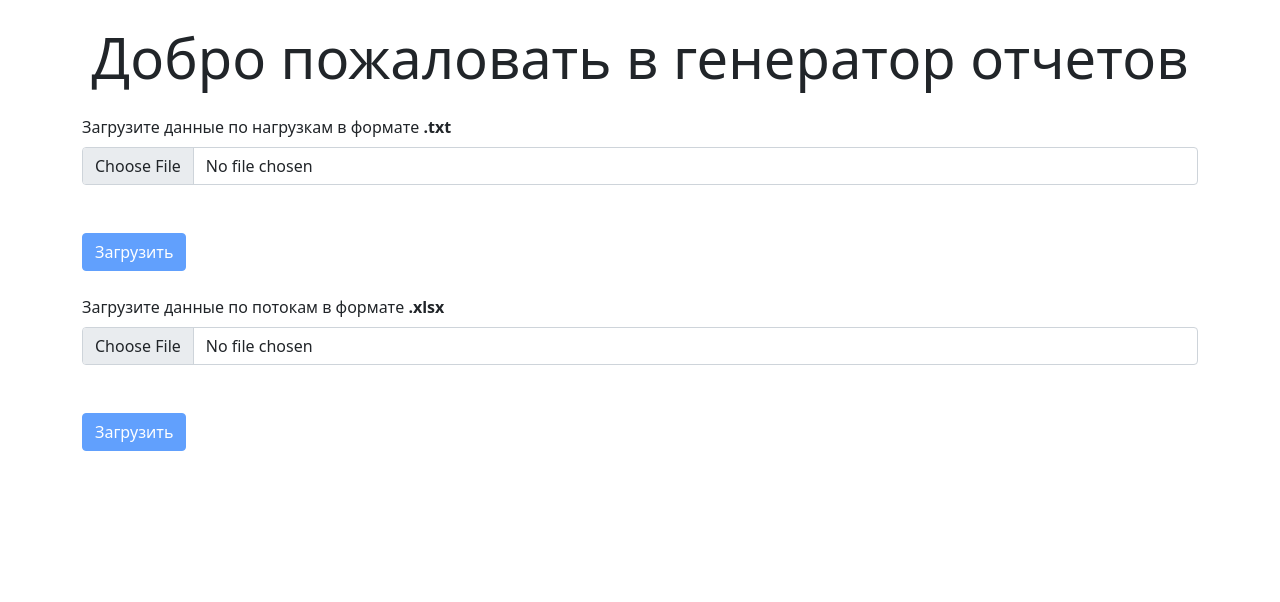
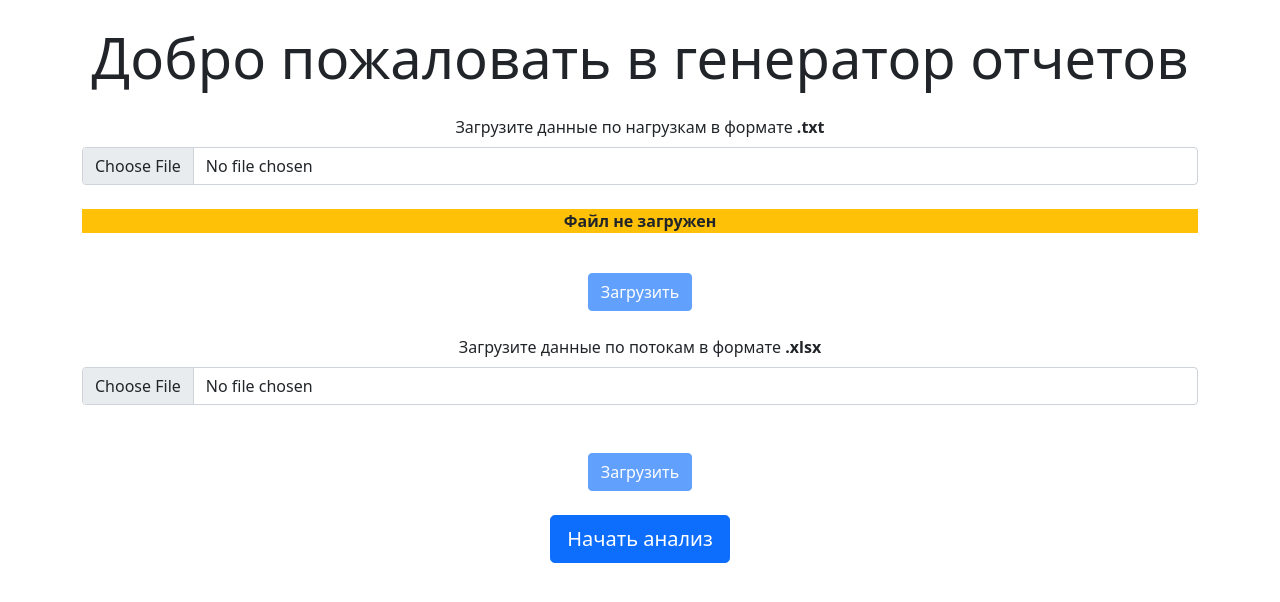
Before and after one commit to Rus-tam/report-generator-client, a React (Create React App) app: page / in a window 1280 px wide. Shown: the top 602 px of the page. Built offline with nearby package versions, Linux system fonts and the light colour scheme.

Commit message:
txtFileUpload status

```diff
--- a/public/index.html
+++ b/public/index.html
@@ -1,5 +1,5 @@
 <!DOCTYPE html>
-<html lang="en">
+<html lang="ru">
   <head>
     <meta charset="utf-8" />
     <link rel="icon" href="%PUBLIC_URL%/favicon.ico" />
--- a/src/components/FileUpload.jsx
+++ b/src/components/FileUpload.jsx
@@ -4,9 +4,13 @@ import XlsxFileUpload from "./FileUploadFragment/XlsxFileUpload";
 
 const FileUpload = () => {
   return (
-    <div className="mb-4">
+    <div className="mb-4 text-center">
       <TxtFileUpload />
       <XlsxFileUpload />
+
+      <button type="button" className="btn btn-primary btn-lg mt-4">
+        Начать анализ
+      </button>
     </div>
   );
 };
--- a/src/components/FileUploadFragment/TxtFileUpload.jsx
+++ b/src/components/FileUploadFragment/TxtFileUpload.jsx
@@ -4,7 +4,11 @@ import axios from "axios";
 const TxtFileUpload = () => {
   const [txtFile, setTxtFile] = useState("");
   const [isSelected, setIsSelected] = useState(false);
-  // const [uploadedFile, setUploadedFile] = useState({});
+  const [textColor, setTextColor] = useState("bg-warning");
+  const [status, setStatus] = useState("Файл не загружен");
+
+  // Непонятно почему не работает через useState
+  let isUploaded = false;
 
   const onChange = (e) => {
     const file = e.target.files[0];
@@ -30,14 +34,13 @@ const TxtFileUpload = () => {
         },
       });
 
-      console.log(res.data);
+      if (res.status === 200) {
+        isUploaded = true;
+        setTextColor("bg-success");
+        setStatus("Файл успешно загружен");
+      }
 
-      const { name, url } = res.data[0];
-
-      console.log(url);
-      console.log(name);
-
-      // setUploadedFile({ url, fileName });
+      setIsSelected(!isUploaded);
     } catch (err) {
       console.log(err);
     }
@@ -53,7 +56,13 @@ const TxtFileUpload = () => {
           <input className="form-control" type="file" id="formFileMultiple" onChange={onChange} />
         </div>
 
-        <input type="submit" value="Загрузить" className="btn btn-primary btn-block mt-4" disabled={!isSelected} />
+        <p className={textColor}>
+          <b>{status}</b>
+        </p>
+
+        <button type="submit" className="btn btn-primary btn-block mt-4" disabled={!isSelected}>
+          Загрузить
+        </button>
       </form>
     </Fragment>
   );
--- a/src/components/FileUploadFragment/XlsxFileUpload.jsx
+++ b/src/components/FileUploadFragment/XlsxFileUpload.jsx
@@ -53,7 +53,9 @@ const XlsxFileUpload = () => {
           <input className="form-control" type="file" id="formFileMultiple" onChange={onChange} />
         </div>
 
-        <input type="submit" value="Загрузить" className="btn btn-primary btn-block mt-4" disabled={!isSelected} />
+        <button type="submit" className="btn btn-primary btn-block mt-4" disabled={!isSelected}>
+          Загрузить
+        </button>
       </form>
     </Fragment>
   );
```
